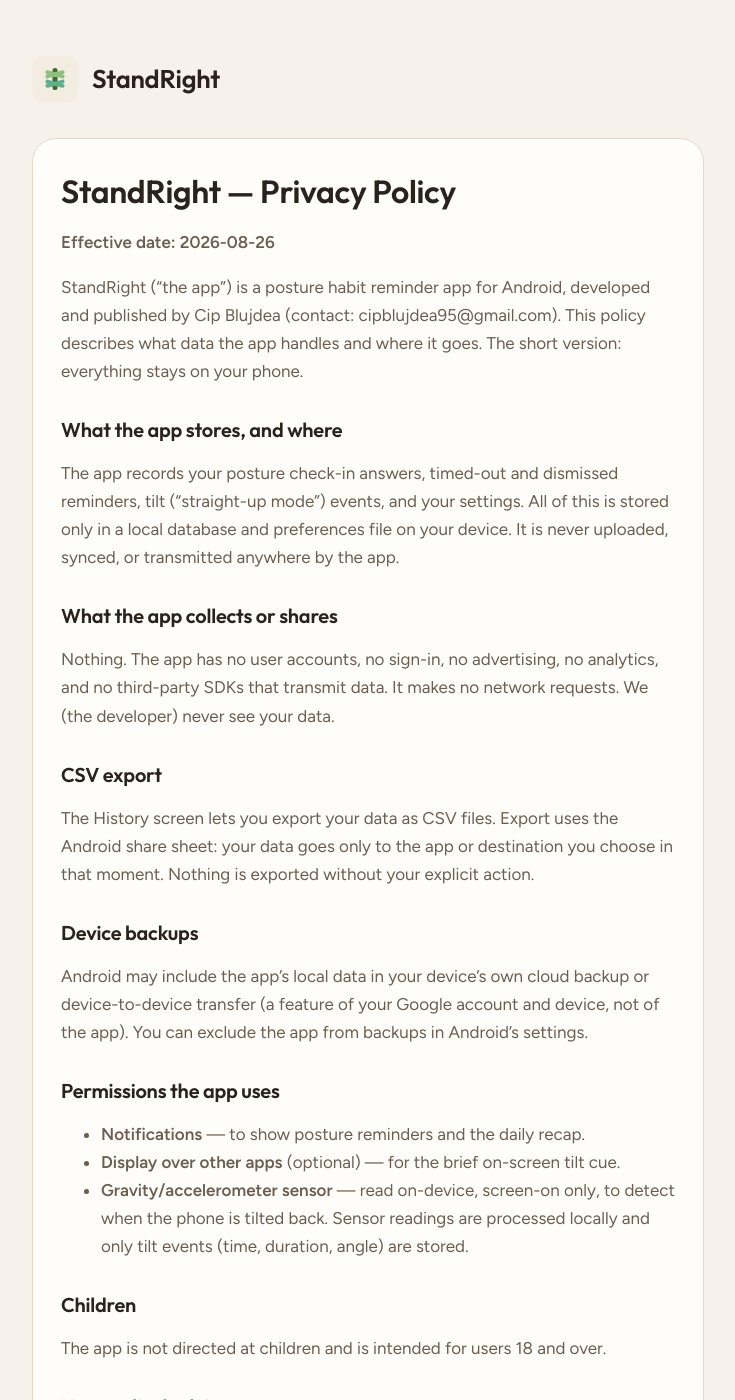
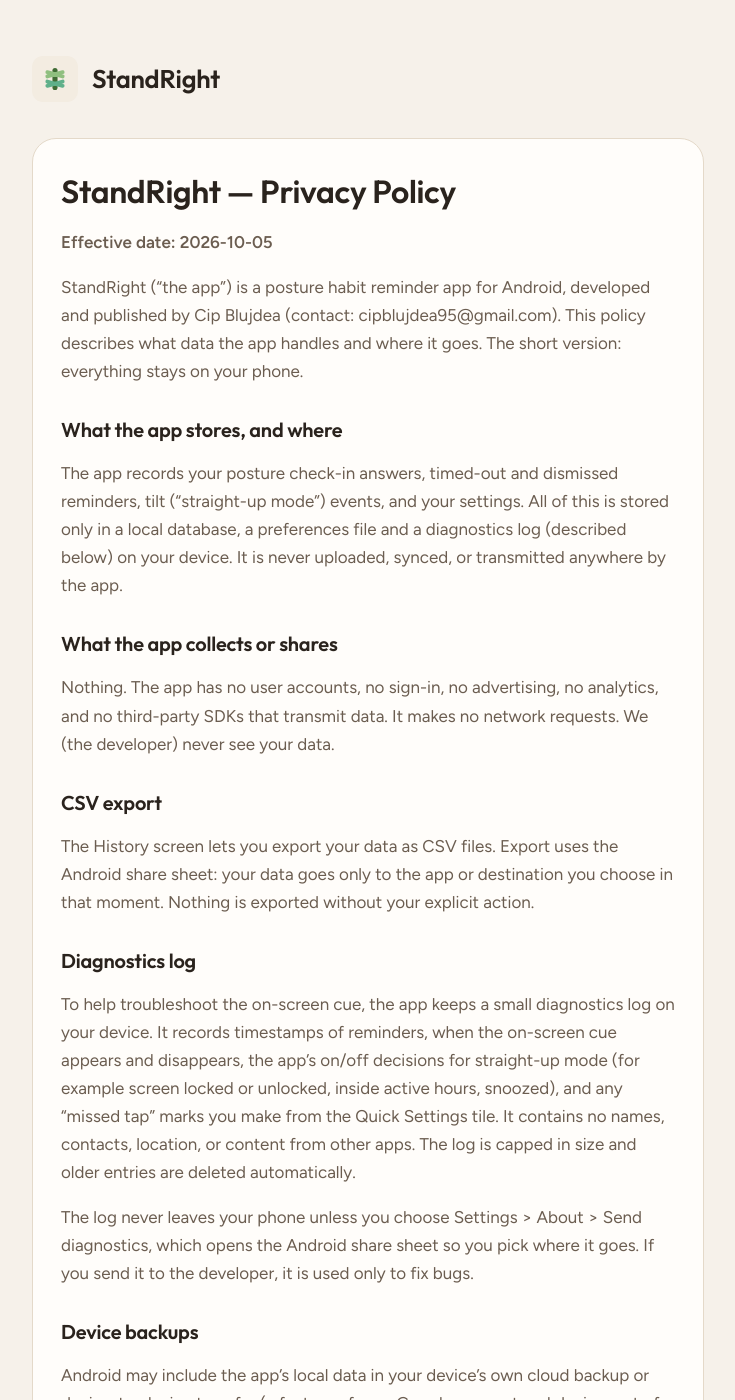
Before and after one commit to cipshadow/standright-site, a Jekyll site: the page built from privacy-policy.md, in a window 1280 px wide and 1400 px high. Shown: the whole window, without its empty margins (272-1007 px from the left). Built offline with Jekyll 4.4.1, drawn with Linux system fonts in a browser that asks for light colours.

Commit message:
Remove personal tooling from public repo, disclose diagnostics log in policy
The .claude/ skill set and the design zip were readable on GitHub even though
Pages excluded them. A deliberate .gitignore keeps them out (sync-skills stops
and asks on a deliberate ignore). The privacy policy now describes the on-device
diagnostics log and the user-initiated Send diagnostics share.

Co-Authored-By: Claude Opus 5.5 (1M context) <noreply@anthropic.com>
Claude-Session: https://claude.ai/code/session_01WYB55i9XdMJcpbZGiuyico

```diff
--- a/privacy-policy.md
+++ b/privacy-policy.md
@@ -6,7 +6,7 @@ permalink: /privacy-policy
 
 # StandRight — Privacy Policy
 
-**Effective date: 2026-08-26**
+**Effective date: 2026-10-05**
 
 StandRight ("the app") is a posture habit reminder app for Android,
 developed and published by Cip Blujdea (contact: cipblujdea95@gmail.com).
@@ -17,7 +17,8 @@ version: everything stays on your phone.
 
 The app records your posture check-in answers, timed-out and dismissed
 reminders, tilt ("straight-up mode") events, and your settings. All of this is
-stored only in a local database and preferences file on your device. It is
+stored only in a local database, a preferences file and a diagnostics log
+(described below) on your device. It is
 never uploaded, synced, or transmitted anywhere by the app.
 
 ## What the app collects or shares
@@ -31,6 +32,20 @@ requests. We (the developer) never see your data.
 The History screen lets you export your data as CSV files. Export uses the
 Android share sheet: your data goes only to the app or destination you choose
 in that moment. Nothing is exported without your explicit action.
+
+## Diagnostics log
+
+To help troubleshoot the on-screen cue, the app keeps a small diagnostics log
+on your device. It records timestamps of reminders, when the on-screen cue
+appears and disappears, the app's on/off decisions for straight-up mode (for
+example screen locked or unlocked, inside active hours, snoozed), and any
+"missed tap" marks you make from the Quick Settings tile. It contains no
+names, contacts, location, or content from other apps. The log is capped in
+size and older entries are deleted automatically.
+
+The log never leaves your phone unless you choose Settings > About > Send
+diagnostics, which opens the Android share sheet so you pick where it goes.
+If you send it to the developer, it is used only to fix bugs.
 
 ## Device backups
 
```
Also changed, not shown: 1 other file.
